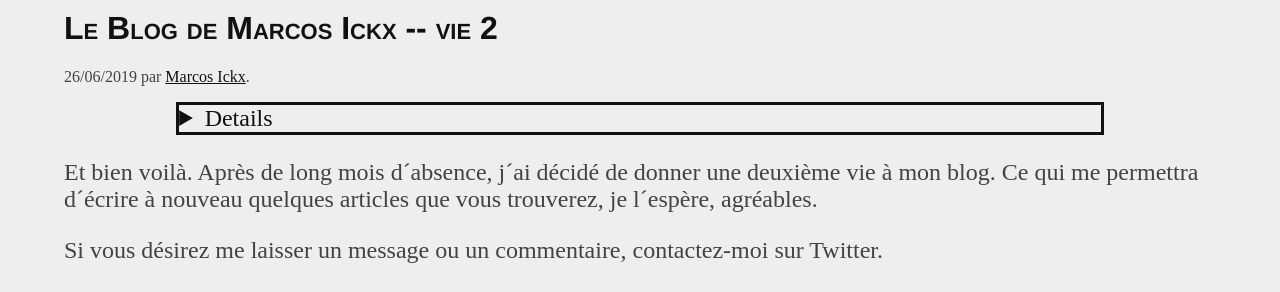
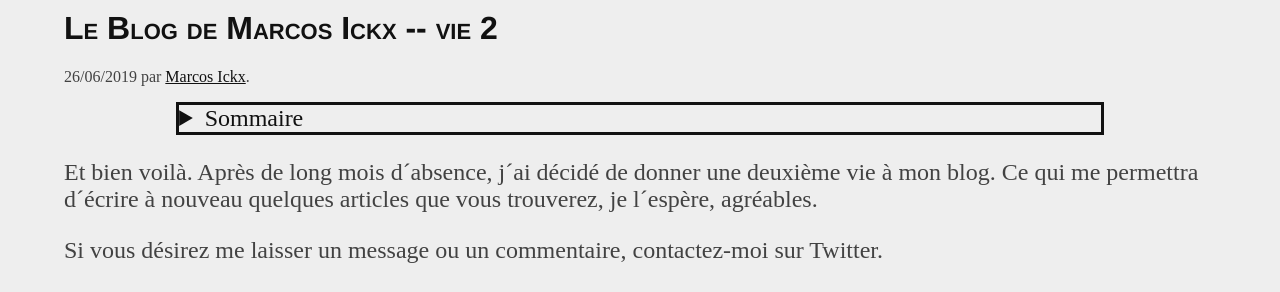
Before and after one commit to MarcosIckx/PreviewMarcosxNet, a Jekyll site: the page built from _posts/2019/2019-06-26-le-blog-de-marcos-ickx-vie-2.md, in a window 1280 px wide. Shown: the part 139-431 px from the top of the page. Built offline with Jekyll 4.4.1, drawn with Linux system fonts in a browser that asks for light colours.

Commit message:
Update toc.html
Rajout de la ligne de summary qui avait été oubliée lors du déplacement

```diff
--- a/_includes/toc.html
+++ b/_includes/toc.html
@@ -183,6 +183,7 @@
 {% if jekyll_toc %}
 <div class="toc">
   <details>
+    <summary>Sommaire</summary>
 {{ jekyll_toc -}}
   </details>
  </div>
```
